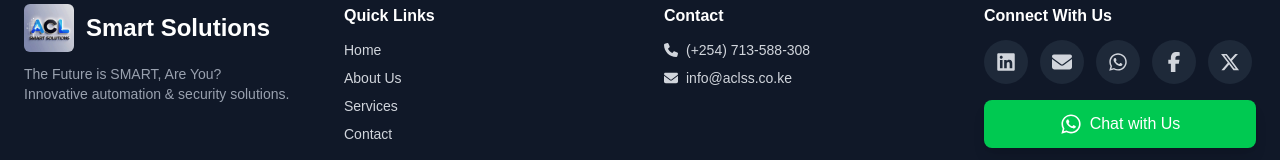
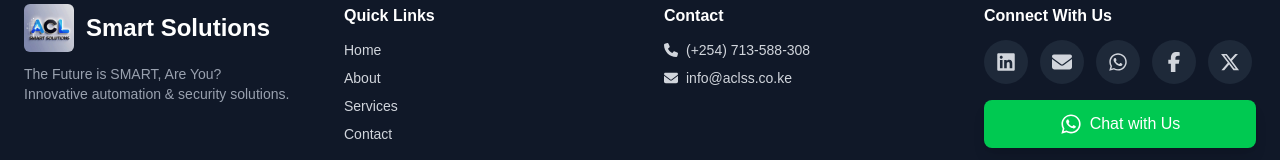
Before and after one commit to arekbrian/aclss-next, a Next.js app: page / in a window 1280 px wide. Shown: the part 2952-3112 px from the top of the page. Built offline with nearby package versions, Linux system fonts and the light colour scheme.

Commit message:
page about us

```diff
--- a/src/components/Footer.jsx
+++ b/src/components/Footer.jsx
@@ -64,7 +64,7 @@ export default function Footer() {
           <div className="text-center md:text-left">
             <h3 className="text-white font-semibold mb-3">Quick Links</h3>
             <ul className="space-y-2 text-sm">
-              {["Home", "About Us", "Services", "Contact"].map((link, idx) => {
+              {["Home", "About", "Services", "Contact"].map((link, idx) => {
                 const href =
                   link === "Home"
                     ? "/"
```
